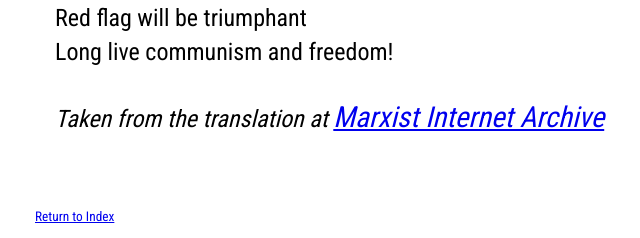
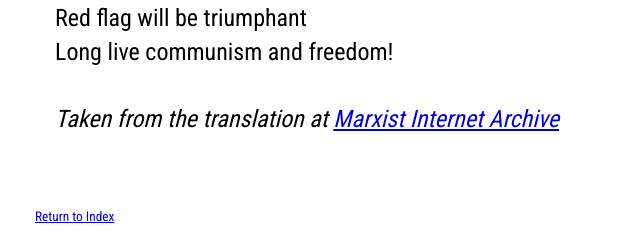
Before and after one commit to socialismconference/songbook.github.io, a Jekyll site: the page built from bandiera-rossa.md, in a window 1280 px wide. Shown: the part 3943-4181 px from the top of the page, without its empty margins (205-845 px from the left). Built offline with Jekyll 4.4.1, drawn with Linux system fonts in a browser that asks for light colours; our own code applies the rules of GitHub Pages for plain Markdown files; a script that is not in the unit is left out.

Commit message:
Update style.css

```diff
--- a/assets/css/style.css
+++ b/assets/css/style.css
@@ -40,6 +40,10 @@ section p a {
   font-size: 1.2em;
   line-height: 0.9em;
 }
+section blockquote a {
+  font-size:1em;
+  line-height:1.4em
+}
 @media only screen and (min-width:800px) {
   section {
     padding: 20px;
```
